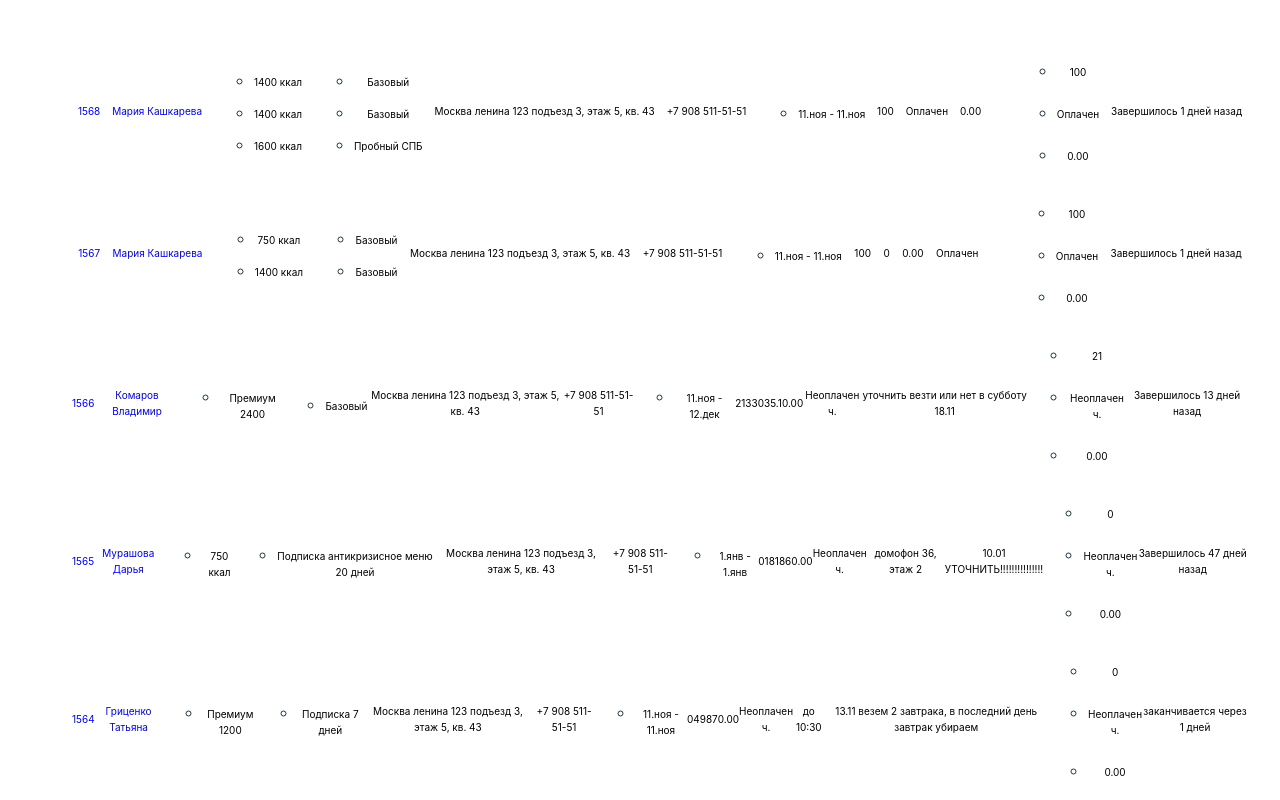
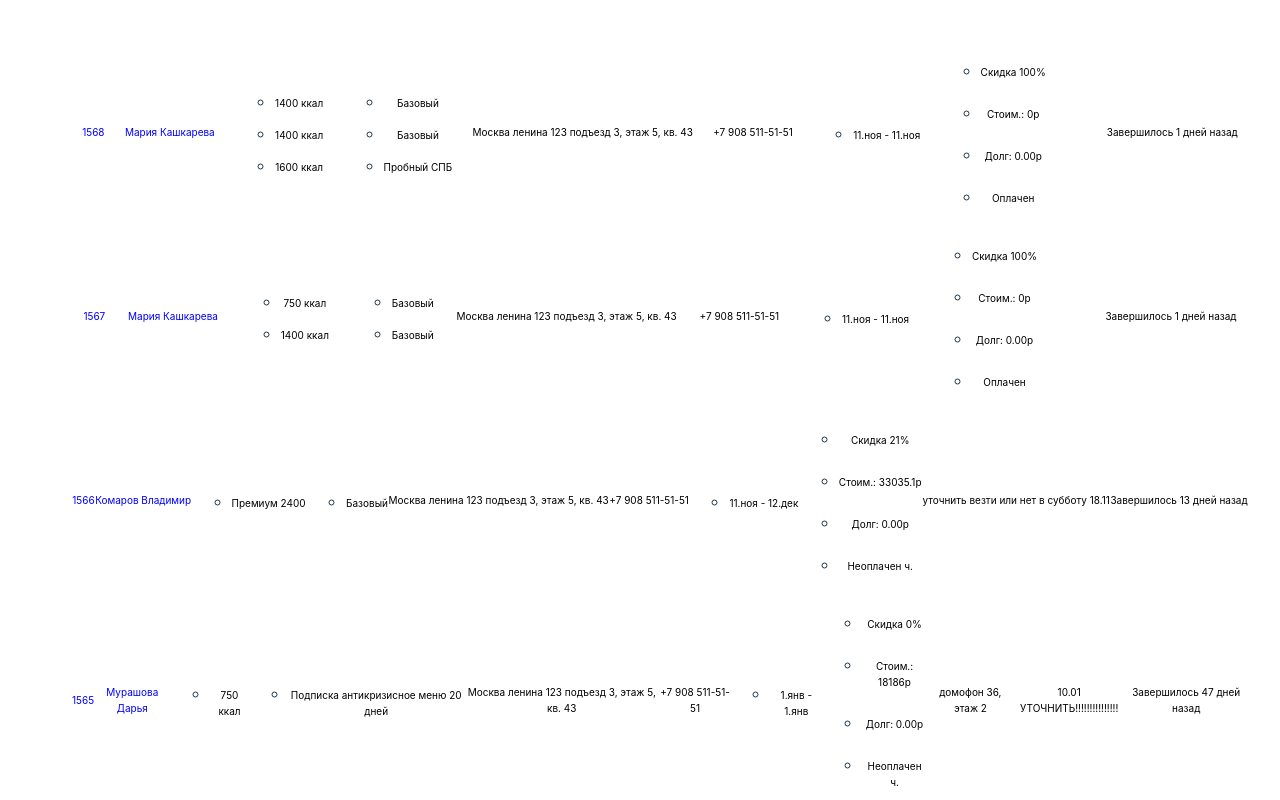
Before and after one commit to Aksenov-m/Private, a Vue app: page / in a window 1280 px wide. Shown: the top 800 px of the page. Built offline with nearby package versions, Linux system fonts and the light colour scheme.

Commit message:
feat: добавить столбец оплата

```diff
--- a/src/components/Cell.vue
+++ b/src/components/Cell.vue
@@ -19,42 +19,43 @@ function formatDate(inputDate) {
   return formattedDate;
 }
 
+console.log(props.content)
 
 </script>
 
 <template>
   <ul class="cell__column" v-if="props.class === 'tariff'">
-    <li v-for="(value, index) in props.content" :key="index">
+    <li v-for="(value, index) in props.content" :key="index" class="cell">
       <p class="text">{{ value }}</p>
     </li>
   </ul>
+
   <ul class="cell__column_diets" v-else-if="props.class === 'diets'">
-    <li v-for="(value, index) in props.content" :key="index">
+    <li v-for="(value, index) in props.content" :key="index" class="cell">
       <p class="text">{{ value }}</p>
     </li>
   </ul>
-  <!-- <ul
-    class="cell__column_pay"
-    v-else-if="props.class === 'order_payed'"
-  >
-    <li class="cell">
-      <p class="text">{{ orderDetails.order_payed }}</p>
-    </li>
-    <li class="cell">
-      <p class="text">{{ orderDetails.order_payed }}</p>
-    </li>
-    <li class="cell">
-      <p class="text">{{ orderDetails.discount }}</p>
-    </li>
-  </ul> -->
-  <ul class="cell" :class="props.class" v-else-if="props.class === 'dates'">
+
+
+  <ul class="cell__dates" :class="props.class" v-else-if="props.class === 'dates'">
     <li v-for="(value, index) in props.content" :key="index">
       <p class="text">{{ formatDate(value.start_date) + ' - ' + formatDate(value.end_date) }}</p>
     </li>
   </ul>
+
+  <ul class="cell__column_pay" :class="props.class" v-else-if="props.class === 'pay'">
+    <li v-for="(value, index) in props.content" :key="index" class="cell">
+      <p class="text" v-if="index === 0">Скидка {{ value }}%</p>
+      <p class="text" v-else-if="index === 1">Стоим.: {{ value }}р</p>
+      <p class="text" v-else-if="index === 2">Долг: {{ value }}р</p>
+      <p class="text" v-else>{{ value }}</p>
+    </li>
+  </ul>
+
   <li v-else class="cell" :class="props.class">
     <p class="text">{{ props.content }}</p>
   </li>
+
 </template>
 
 <style>
--- a/src/components/Row.vue
+++ b/src/components/Row.vue
@@ -1,6 +1,18 @@
 <script setup>
 import Cell from "./Cell.vue";
 const props = defineProps(["data"]);
+
+// Создаем новый объект, исключая указанные свойства
+const { discount, order_sum, order_payed, pay_status, courier_comment, inner_comment, ...newObject } = props.data;
+
+// Создаем новый объект с добавлением массива "pay" перед "courier_comment"
+const newData = {
+  ...newObject,
+  pay: [ discount, order_sum, order_payed, pay_status ],
+  courier_comment,
+  inner_comment
+};
+
 
 const remainingTime = (date) => {
   // Преобразуем строку начальной даты в объект Date
@@ -25,27 +37,15 @@ const remainingTime = (date) => {
 <template>
   <ul class="row">
     <Cell
-      v-for="(value, key, index) in props.data"
+      v-for="(value, key, index) in newData"
       :key="index"
       :content="value"
       :class="key"
     />
-    <ul
-    class="cell__column_pay"
-  >
-    <li class="cell">
-      <p class="text">{{ props.data.discount }}</p>
-    </li>
-    <li class="cell">
-      <p class="text">{{ props.data.pay_status }}</p>
-    </li>
-    <li class="cell">
-      <p class="text">{{ props.data.order_payed }}</p>
-    </li>
-  </ul>
     <li v-if="remainingTime(props.data.dates[0].end_date) < 0" class="cell">
       <p class="text">
-        Завершилось {{ Math.abs(remainingTime(props.data.dates[0].end_date)) }} дней назад
+        Завершилось
+        {{ Math.abs(remainingTime(props.data.dates[0].end_date)) }} дней назад
       </p>
     </li>
     <li v-else class="cell">
--- a/src/data/data.json
+++ b/src/data/data.json
@@ -21,7 +21,7 @@
       }
     ],
     "discount": 100,
-    "pay_status": 0,
+    "order_sum": 0,
     "order_payed": "0.00",
     "pay_status": "Оплачен",
     "courier_comment": "",
```
